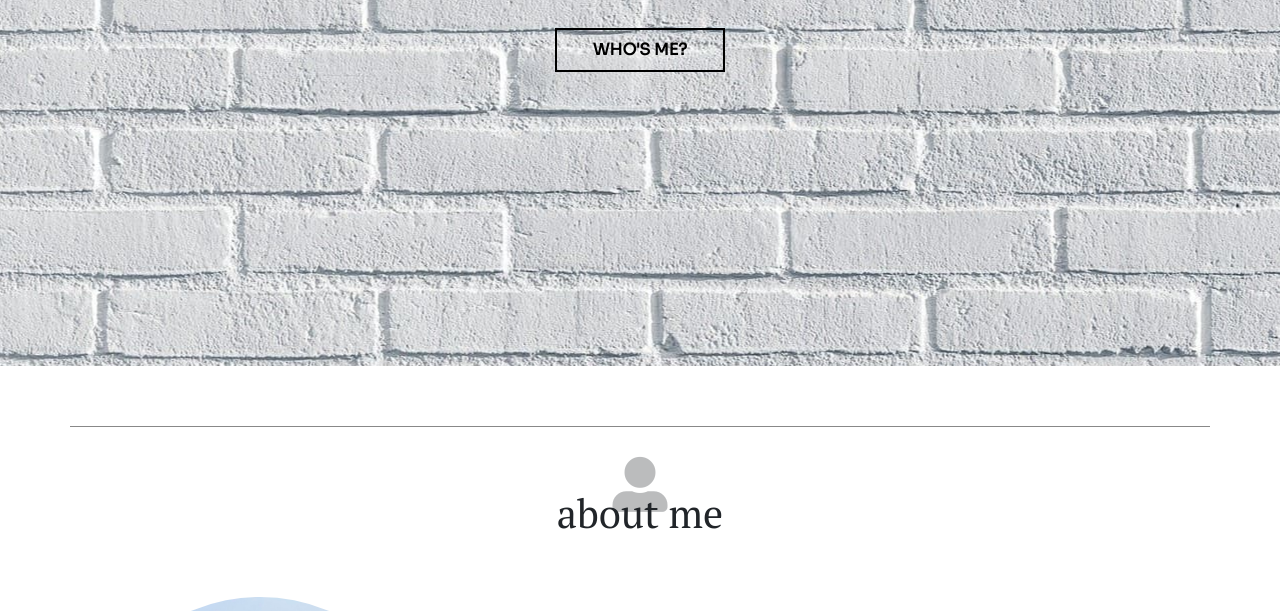
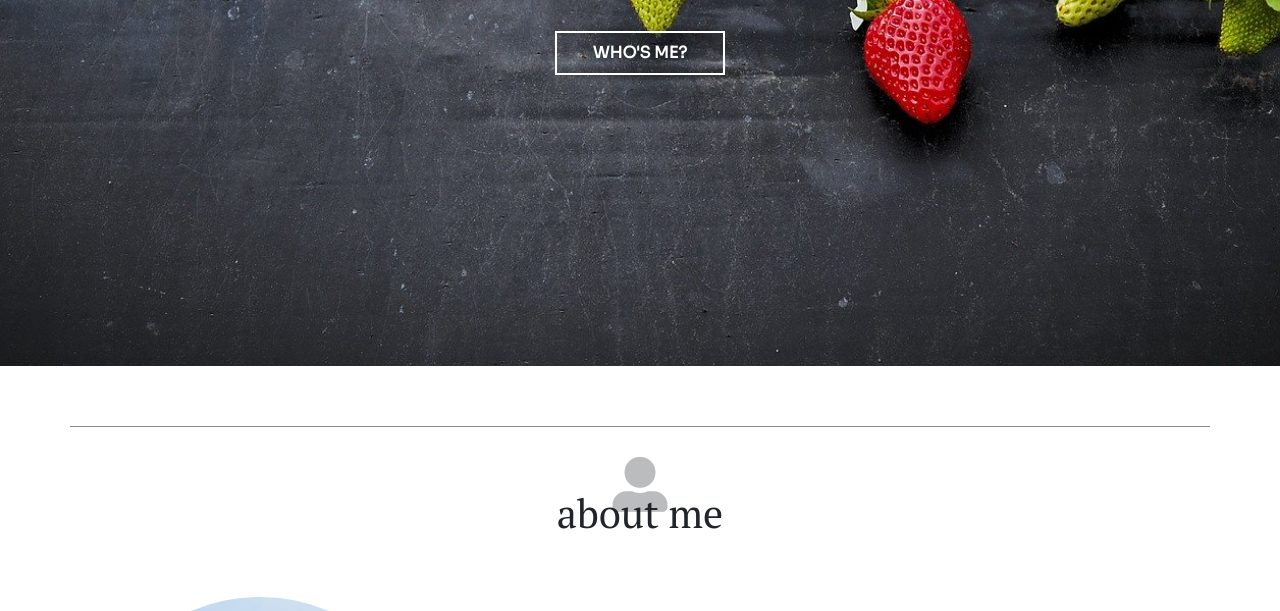
Before and after one commit to sora-ichigo/portfolio, a plain HTML site: page index.html in a window 1280 px wide. Shown: the part 434-1045 px from the top of the page. Drawn offline with nearby package versions, Linux system fonts and the light colour scheme.

Commit message:
背景画像を変更

```diff
--- a/css/main.scss
+++ b/css/main.scss
@@ -7,7 +7,8 @@ $en-title-font: 'PT Serif',
 serif;
 $en-font: 'Sora',
 sans-serif;
-$title-font:'Kalam', cursive;
+$title-font:'Kalam',
+cursive;
 
 // 初期設定
 body,
@@ -131,6 +132,25 @@ body {
 
 .hero_btn {
     margin: 60px auto -35px;
+
+    color: #ffffff;
+    border: 2px solid #ffffff;
+    &:hover {
+        color: #888888;
+        &:after,
+        &:before {
+            background: rgba(256, 256, 256, 0.2);
+        }
+    }
+    &:before {
+        border-bottom: 2px solid #ffffff;
+        border-left: 2px solid #ffffff;
+    }
+
+    &:after {
+        border-top: 2px solid #ffffff;
+        border-right: 2px solid #ffffff;
+    }
 }
 
 
@@ -332,9 +352,9 @@ header {
 
 .hero {
     height: 100%;
-    background-image: url("../img/background/hero_back_white.jpg"); // background-size: cover;
-    background-position: center;
-    background-attachment: fixed;
+    background-image: url("../img/background/hero_back_stro2.jpg"); // background-size: cover;
+    background-position: right;
+    background-size: cover;
     display: flex;
     flex-direction: column;
     justify-content: center;
@@ -344,14 +364,13 @@ header {
 
     div {
         text-align: center;
-    } // img {
-    //     width: 80%;
-    //     max-width: 700px;
-    // }
+    }
+
     h1 {
+        color: white;
         margin: 0 20px 10px;
         font: {
-            size:60px;
+            size: 65px;
             family: $title-font;
         }
         ;
```
Also changed, not shown: css/main.css, img/background/hero_back_stro1.jpg (added), img/background/hero_back_stro2.jpg (added), 1 other file.
